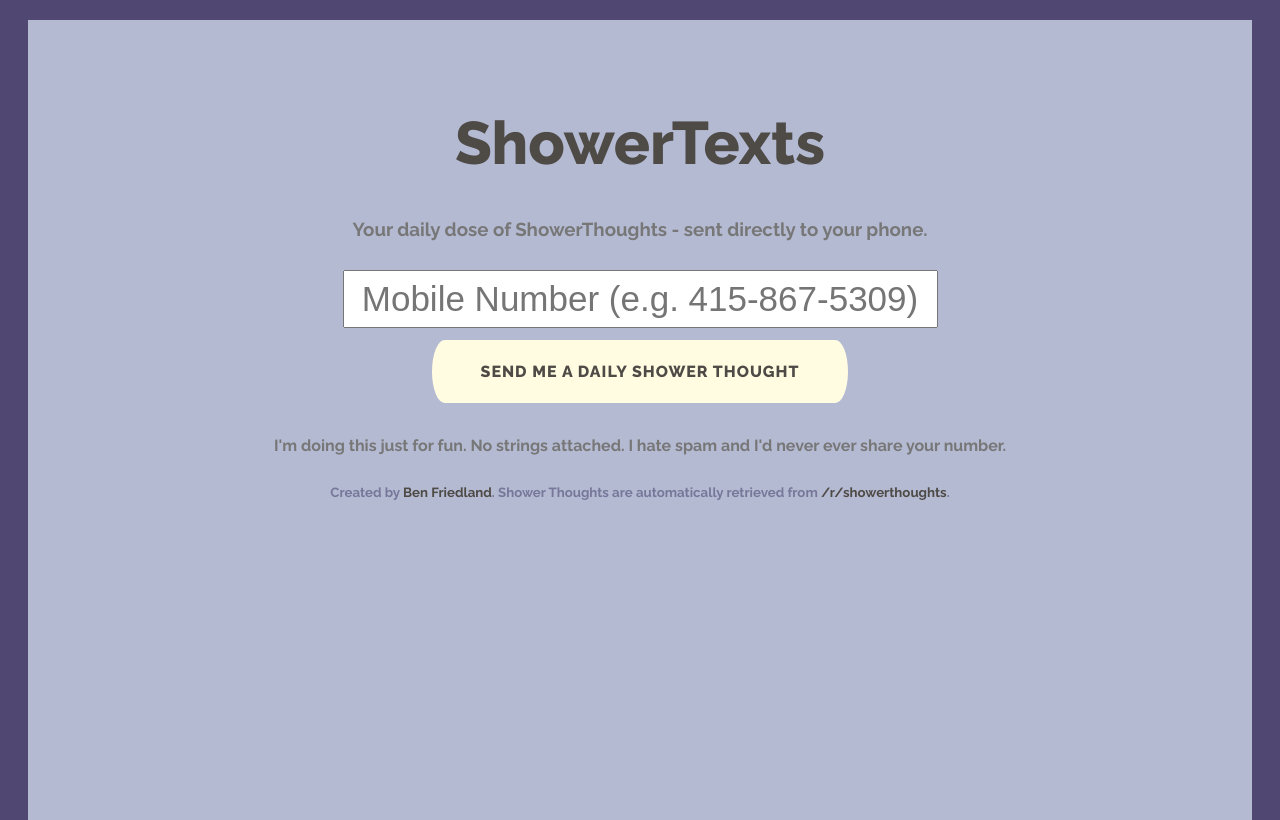
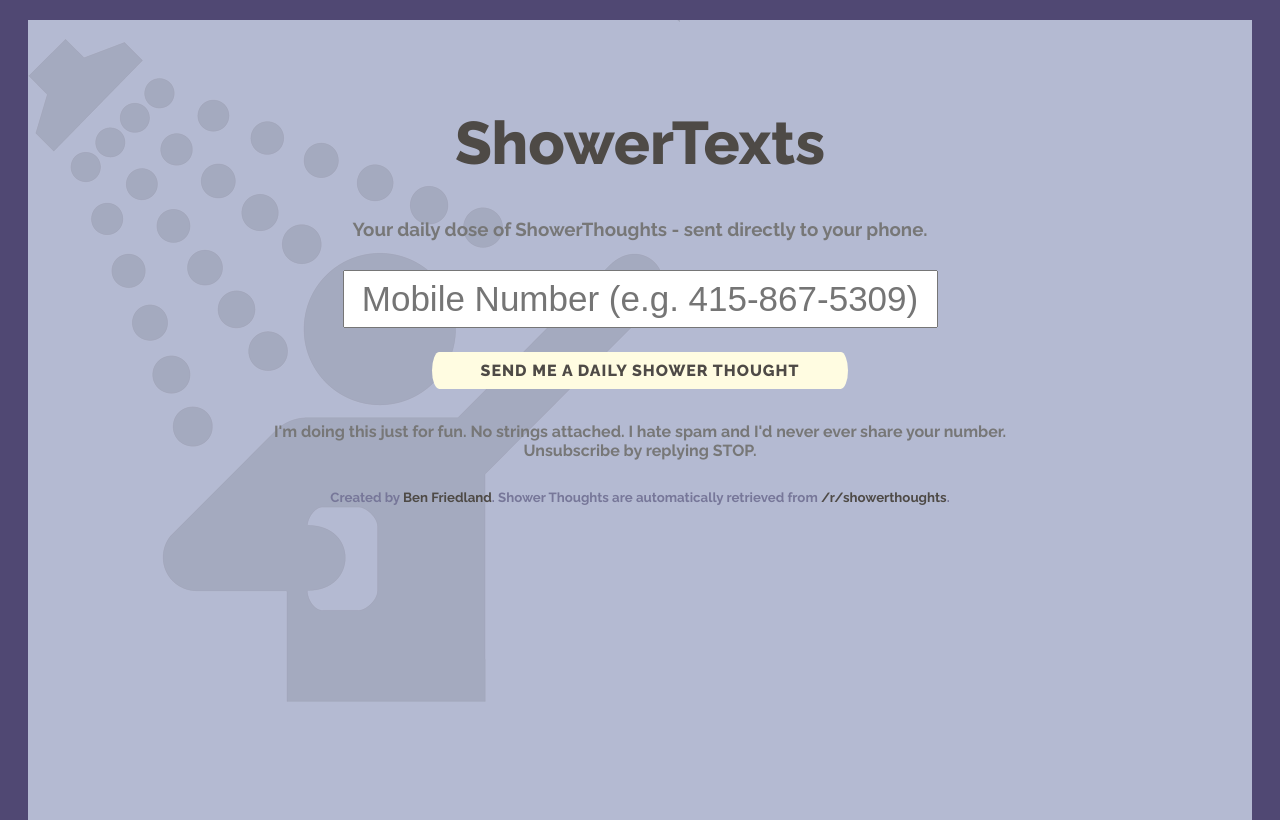
Before and after one commit to ben174/showertexts, a Django app: page / in a window 1280 px wide. Run offline with Django 3.2, Linux system fonts and the light colour scheme; parts of the project's set-up code (start-up, migrations or seed data) failed here and were passed over; some libraries are stand-ins or nearby versions.

Commit message:
Background image

```diff
--- a/showertexts/static/css/new.css
+++ b/showertexts/static/css/new.css
@@ -22,13 +22,6 @@
 a:focus {
   color: #c94e50;
 }
-main {
-  height: 100%;
-  padding: 3em 2em;
-  text-align: center;
-  background: #b4bad2;
-  overflow: scroll;
-}
 h1 {
   font-weight: 800;
   font-size: 3.75em;
@@ -45,7 +38,9 @@
   text-align: center;
   background: #b4bad2;
   overflow: scroll;
-    margin: 20px;
+  margin: 20px;
+  background-image: url('/static/img/shower-dude.png');
+  background-repeat: no-repeat;
 }
 a:hover, a:focus {
     color: #c94e50;
@@ -60,7 +55,7 @@
 #subscribe {
     display: inline-block;
     margin: 0.75em;
-    padding: 1.35em 1.1em;
+    padding: 0.55em 1.1em;
     width: 26em;
     background: #fffce1;
     text-transform: uppercase;
@@ -71,8 +66,9 @@
     border-bottom-right-radius: 20px 50px;
     border-bottom-left-radius: 20px 50px;
     cursor: pointer;
+    margin-top: 24px;
+}
 
-}
 a:active, a:hover {
     outline: 0;
 }
--- a/showertexts/templates/newhome.html
+++ b/showertexts/templates/newhome.html
@@ -16,7 +16,10 @@
       <h3>Your daily dose of ShowerThoughts - sent directly to your phone.</h3>
       <input type="text" placeholder="Mobile Number (e.g. 415-867-5309)" id="sms_number"><br />
       <a id="subscribe" href="#">Send me a daily shower thought</a>
-      <h4>I'm doing this just for fun. No strings attached. I hate spam and I'd never ever share your number.</h4>
+      <h4>
+        I'm doing this just for fun. No strings attached. I hate spam and I'd never ever share your number.<br />
+        Unsubscribe by replying <b>STOP</b>.
+      </h4>
       <h5>
         Created by <a href="http://www.bugben.com">Ben Friedland</a>.
         Shower Thoughts are automatically retrieved from <a href="http://reddit.com/r/showerthoughts">/r/showerthoughts</a>.
```
Also changed, not shown: showertexts/static/img/shower-dude.png (added).
